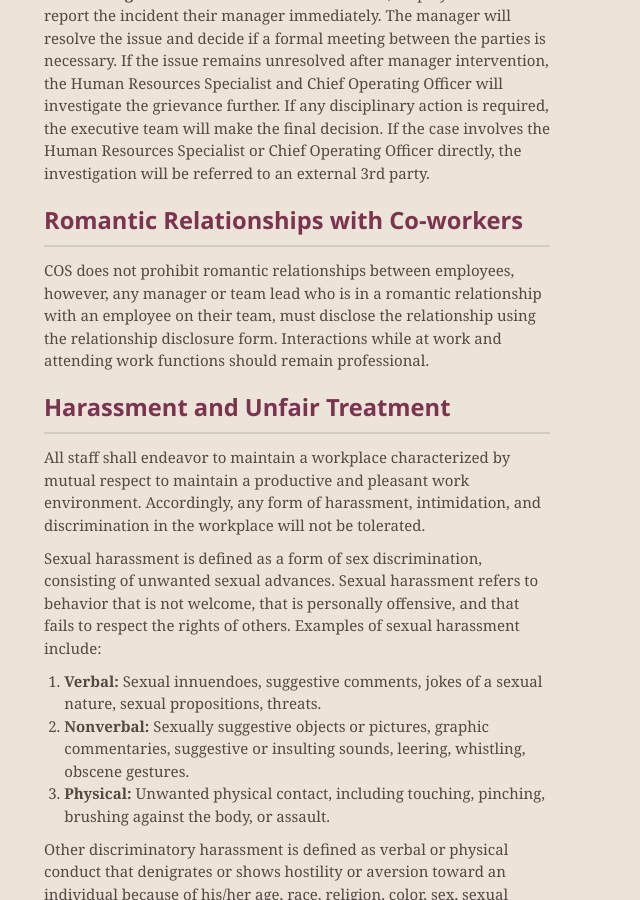
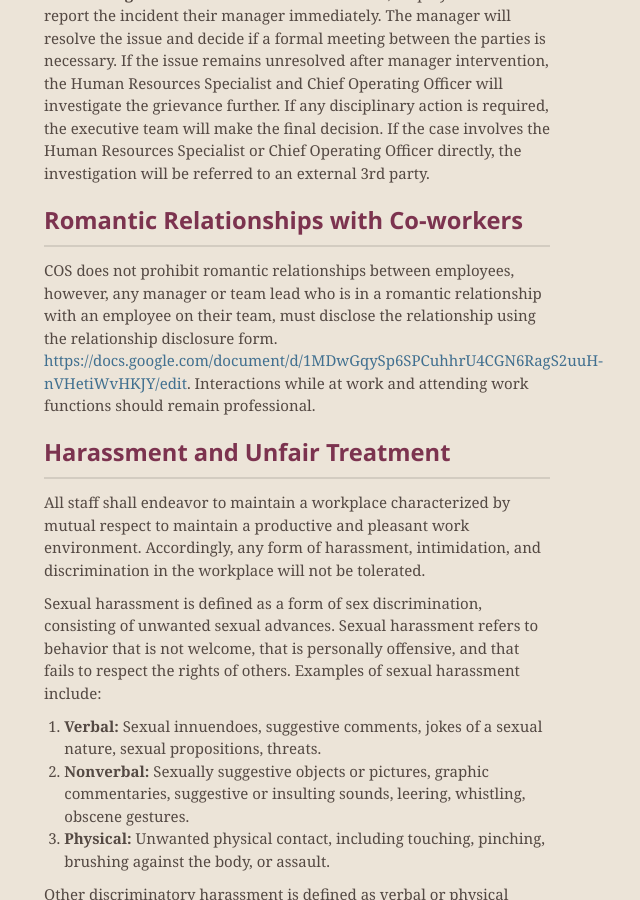
Before and after one commit to CenterForOpenScience/Policies-and-Procedures, a Jekyll site: the page built from index.md, in a window 1280 px wide and 900 px high, scrolled down 14664 px. Shown: the whole window, without its empty margins (343-983 px from the left). Built offline with Jekyll 4.4.1, drawn with Linux system fonts in a browser that asks for light colours; nearby versions of some CDN libraries; our own code applies the rules of GitHub Pages for plain Markdown files; some of the changed lines change nothing that is shown.

Commit message:
Update index.md

```diff
--- a/index.md
+++ b/index.md
@@ -324,7 +324,7 @@ Employee Grievance Procedure
 Romantic Relationships with Co-workers
 ------------------
 
-COS does not prohibit romantic relationships between employees, however, any manager or team lead who is in a romantic relationship with an employee on their team, must disclose the relationship using the relationship disclosure form. Interactions while at work and attending work functions should remain professional.
+COS does not prohibit romantic relationships between employees, however, any manager or team lead who is in a romantic relationship with an employee on their team, must disclose the relationship using the relationship disclosure form. <https://docs.google.com/document/d/1MDwGqySp6SPCuhhrU4CGN6RagS2uuH-nVHetiWvHKJY/edit>. Interactions while at work and attending work functions should remain professional.
 
 Harassment and Unfair Treatment
 ------------------
```
